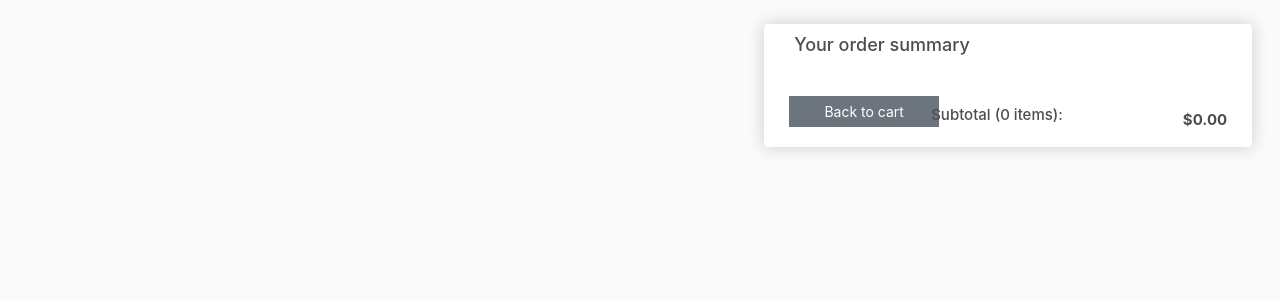
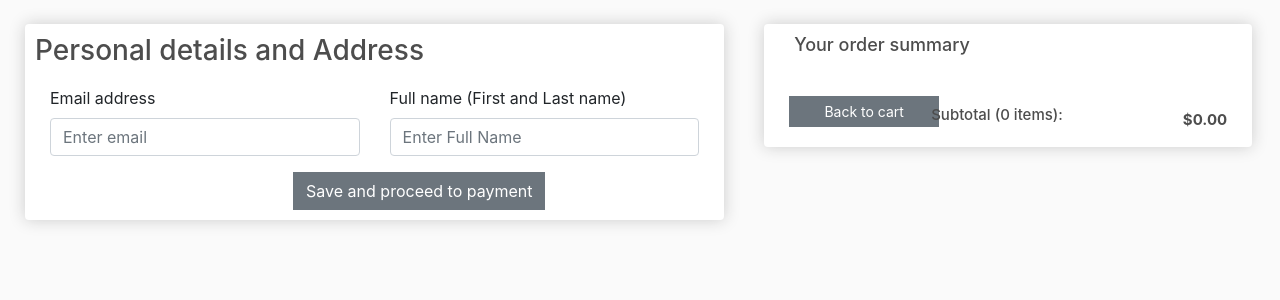
Before and after one commit to Mofe1015/Ecom-website-repo, a Django app: page /checkout/ in a window 1280 px wide. Shown: the part 56-356 px from the top of the page. Run offline with Django 4.2, Linux system fonts and the light colour scheme; some libraries are stand-ins or nearby versions.

Commit message:
minor changes

```diff
--- a/store/templates/store/checkout.html
+++ b/store/templates/store/checkout.html
@@ -7,7 +7,7 @@
 {% block content %}
 
     <div class="row">
-        <div id="shipping-info" class=" col-lg-7  ">
+        <div  class=" col-lg-7  ">
             <div  class="checkout-cont">
                 <h3>Personal details and Address</h3>
                 <form>
@@ -27,7 +27,7 @@
                         </div>
                     </div>
 
-
+                    <div  id="shipping-info" >
                         <div class="row">
                             <div class="col-lg-6">
                                 <div class="form-group">
@@ -42,7 +42,6 @@
                                 </div>
                             </div>
                         </div>
-
                         <div class="row">
                             <div class="col-lg-6">
                                 <div class="form-group">
@@ -57,6 +56,10 @@
                                 </div>
                             </div>
                         </div>
+
+                    </div>
+
+
 
                      <button type="submit" class="btn btn-secondary proceed-payment">Save and proceed to payment</button>
                 </form>
```
Also changed, not shown: db.sqlite3. Lines whose indentation alone changed are shown as unchanged.
